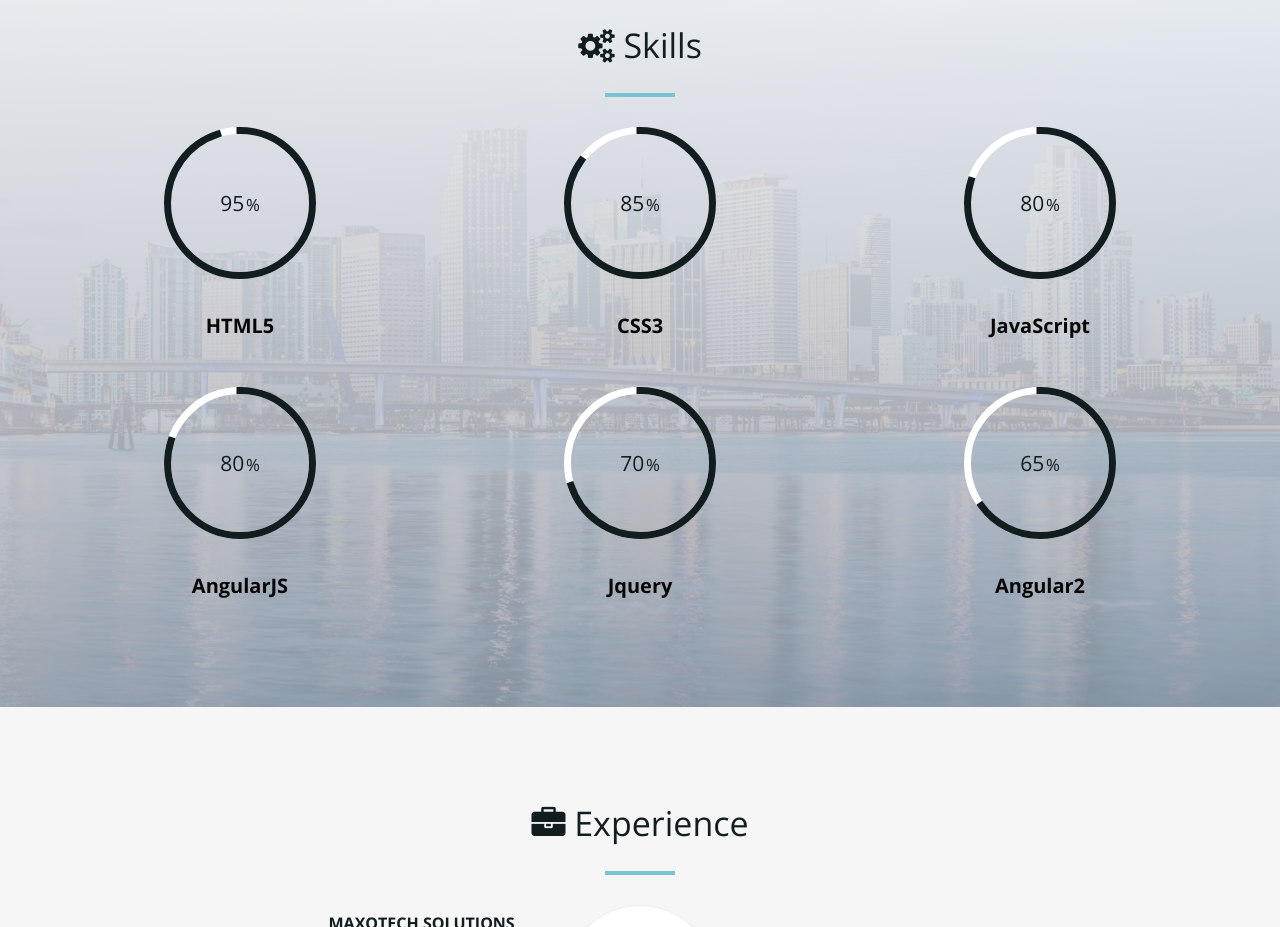
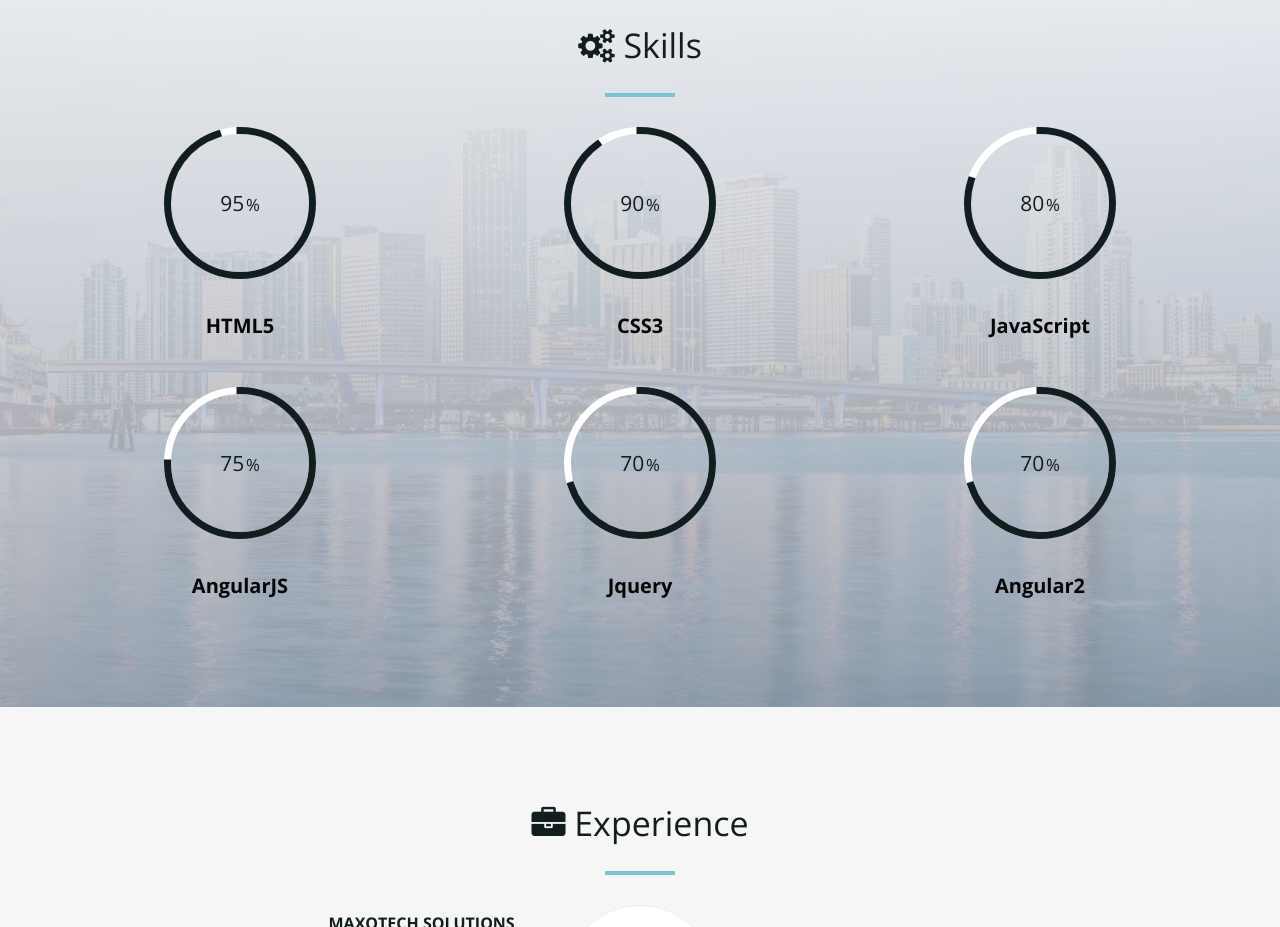
Before and after one commit to satya261192/satya-portfolio, a plain HTML site: page index.html in a window 1280 px wide. Shown: the part 1940-2867 px from the top of the page. Drawn offline with nearby package versions, Linux system fonts and the light colour scheme.

Commit message:
changes percentages of skills

```diff
--- a/index.html
+++ b/index.html
@@ -131,19 +131,19 @@
       <div class="col-md-4 col-sm-6 skill"> <span class="chart" data-percent="95"> <span class="percent">95</span> </span>
         <h4>HTML5</h4>
       </div>
-      <div class="col-md-4 col-sm-6 skill"> <span class="chart" data-percent="85"> <span class="percent">90</span> </span>
+      <div class="col-md-4 col-sm-6 skill"> <span class="chart" data-percent="90"> <span class="percent">90</span> </span>
         <h4>CSS3</h4>
       </div>
       <div class="col-md-4 col-sm-6 skill"> <span class="chart" data-percent="80"> <span class="percent">80</span> </span>
         <h4>JavaScript</h4>
       </div>
-      <div class="col-md-4 col-sm-6 skill"> <span class="chart" data-percent="80"> <span class="percent">75</span> </span>
+      <div class="col-md-4 col-sm-6 skill"> <span class="chart" data-percent="75"> <span class="percent">75</span> </span>
         <h4>AngularJS</h4>
       </div>
       <div class="col-md-4 col-sm-6 skill"> <span class="chart" data-percent="70"> <span class="percent">70</span> </span>
         <h4>Jquery</h4>
       </div>
-      <div class="col-md-4 col-sm-6 skill"> <span class="chart" data-percent="65"> <span class="percent">75</span> </span>
+      <div class="col-md-4 col-sm-6 skill"> <span class="chart" data-percent="70"> <span class="percent">70</span> </span>
         <h4>Angular2</h4>
       </div>
     </div>
```
